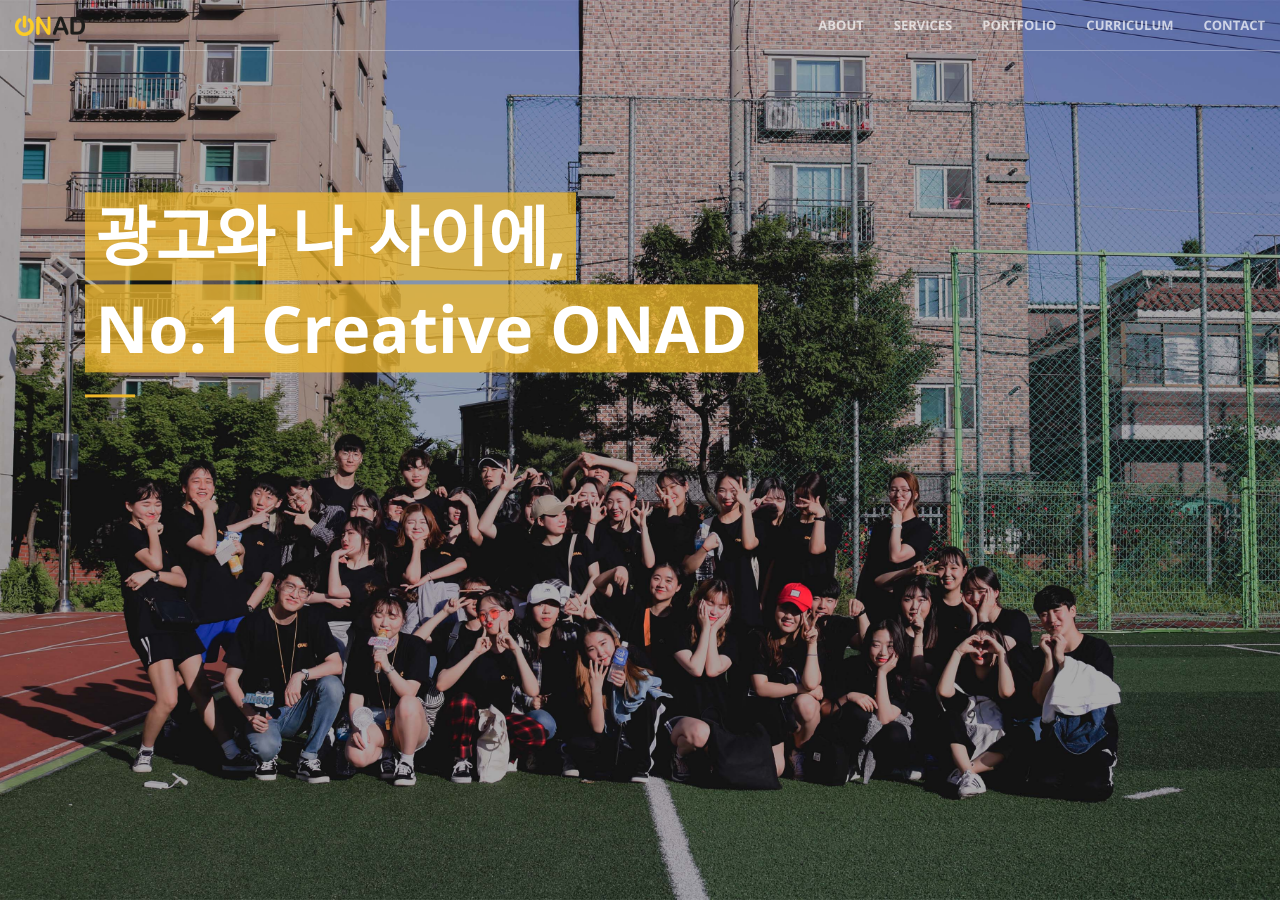
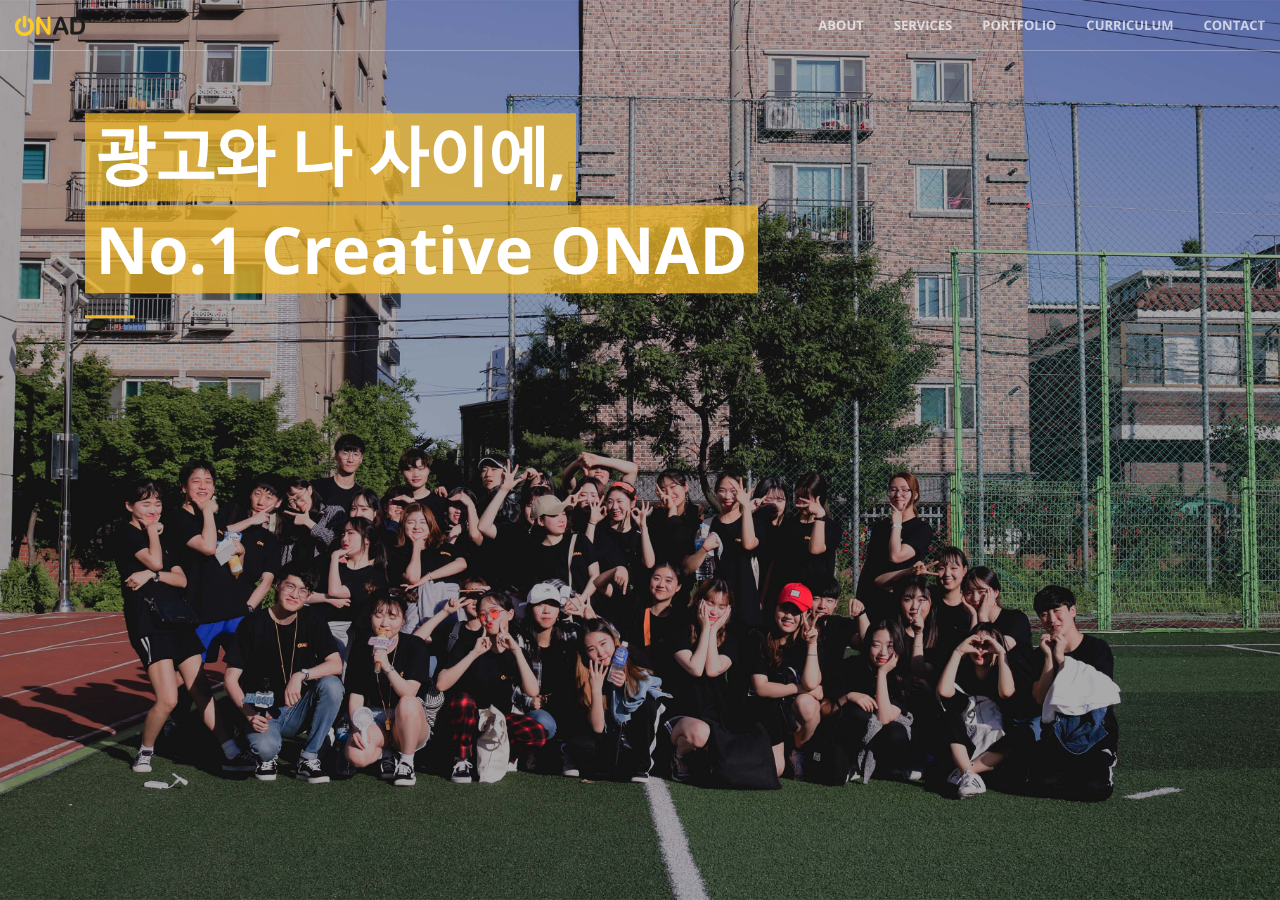
Before and after one commit to BlizzardBlue/onad-github-pages, a Jekyll site: the page built from index.html, in a window 1280 px wide and 900 px high. Built offline with Jekyll 4.4.1, drawn with Linux system fonts in a browser that asks for light colours.

Commit message:
CSS 조정

```diff
--- a/_sass/_base.scss
+++ b/_sass/_base.scss
@@ -192,9 +192,9 @@ header {
         .header-content {
             position: absolute;
             top: 50%;
-            -webkit-transform: translateY(-110%);
-            -ms-transform: translateY(-110%);
-            transform: translateY(-110%);
+            -webkit-transform: translateY(-145%);
+            -ms-transform: translateY(-145%);
+            transform: translateY(-145%);
             padding: 0 50px;
             .header-content-inner {
                 max-width: 1000px;
```
